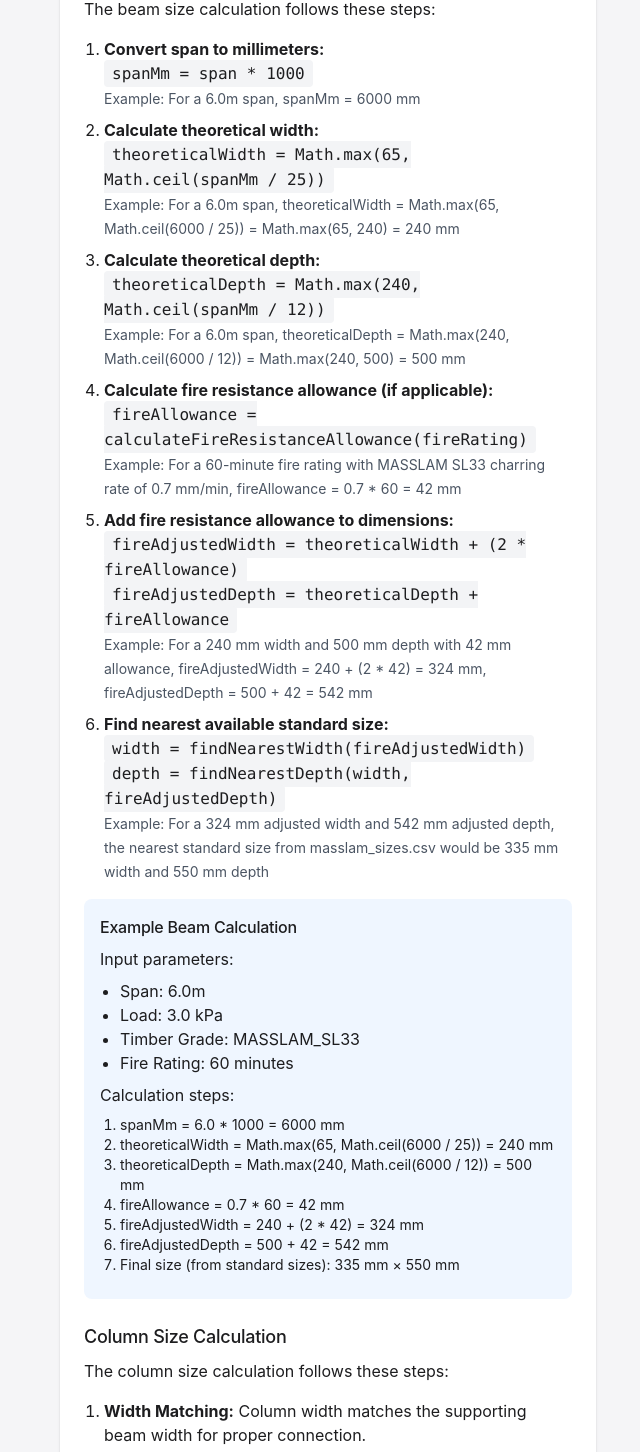
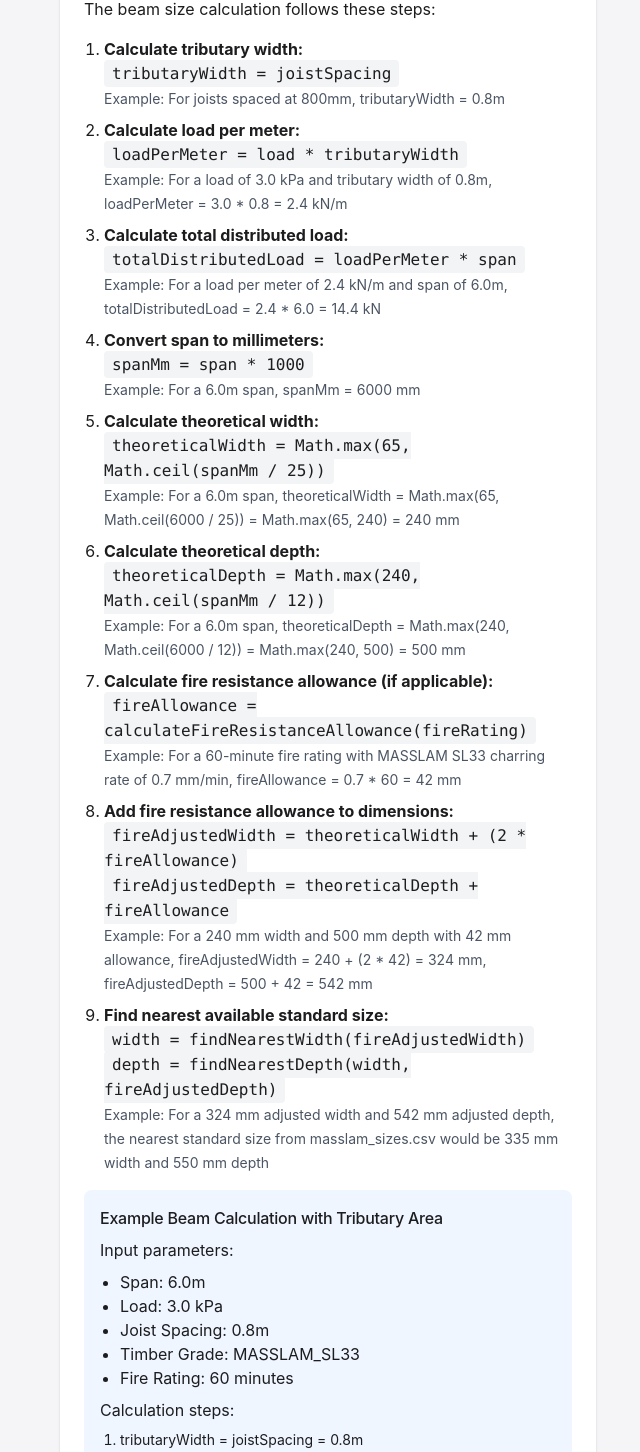
Before and after one commit to Gilbert-Studio-Newbe/MASSLAM-ATC, a Next.js app: page /calculation-methodology in a window 1280 px wide. Shown: the part 3674-5126 px from the top of the page, without its empty margins (28-668 px from the left). Built offline with nearby package versions, Linux system fonts and the light colour scheme.

Commit message:
Add tributary area calculation to beam sizing

```diff
--- a/src/app/calculation-methodology/page.js
+++ b/src/app/calculation-methodology/page.js
@@ -276,6 +276,21 @@ export default function CalculationMethodologyPage() {
             </p>
             <ol className="list-decimal pl-5 mb-4 space-y-2">
               <li>
+                <strong>Calculate tributary width:</strong><br />
+                <code className="bg-gray-100 px-2 py-1 rounded">tributaryWidth = joistSpacing</code><br />
+                <span className="text-sm text-gray-600">Example: For joists spaced at 800mm, tributaryWidth = 0.8m</span>
+              </li>
+              <li>
+                <strong>Calculate load per meter:</strong><br />
+                <code className="bg-gray-100 px-2 py-1 rounded">loadPerMeter = load * tributaryWidth</code><br />
+                <span className="text-sm text-gray-600">Example: For a load of 3.0 kPa and tributary width of 0.8m, loadPerMeter = 3.0 * 0.8 = 2.4 kN/m</span>
+              </li>
+              <li>
+                <strong>Calculate total distributed load:</strong><br />
+                <code className="bg-gray-100 px-2 py-1 rounded">totalDistributedLoad = loadPerMeter * span</code><br />
+                <span className="text-sm text-gray-600">Example: For a load per meter of 2.4 kN/m and span of 6.0m, totalDistributedLoad = 2.4 * 6.0 = 14.4 kN</span>
+              </li>
+              <li>
                 <strong>Convert span to millimeters:</strong><br />
                 <code className="bg-gray-100 px-2 py-1 rounded">spanMm = span * 1000</code><br />
                 <span className="text-sm text-gray-600">Example: For a 6.0m span, spanMm = 6000 mm</span>
@@ -310,16 +325,20 @@ export default function CalculationMethodologyPage() {
             </ol>
 
             <div className="bg-blue-50 p-4 rounded-lg mb-4">
-              <h4 className="font-medium mb-2">Example Beam Calculation</h4>
+              <h4 className="font-medium mb-2">Example Beam Calculation with Tributary Area</h4>
               <p className="mb-2">Input parameters:</p>
               <ul className="list-disc pl-5 mb-2">
                 <li>Span: 6.0m</li>
                 <li>Load: 3.0 kPa</li>
+                <li>Joist Spacing: 0.8m</li>
                 <li>Timber Grade: MASSLAM_SL33</li>
                 <li>Fire Rating: 60 minutes</li>
               </ul>
               <p className="mb-2">Calculation steps:</p>
               <ol className="list-decimal pl-5 mb-2 text-sm">
+                <li>tributaryWidth = joistSpacing = 0.8m</li>
+                <li>loadPerMeter = load * tributaryWidth = 3.0 * 0.8 = 2.4 kN/m</li>
+                <li>totalDistributedLoad = loadPerMeter * span = 2.4 * 6.0 = 14.4 kN</li>
                 <li>spanMm = 6.0 * 1000 = 6000 mm</li>
                 <li>theoreticalWidth = Math.max(65, Math.ceil(6000 / 25)) = 240 mm</li>
                 <li>theoreticalDepth = Math.max(240, Math.ceil(6000 / 12)) = 500 mm</li>
--- a/src/components/TimberCalculator.js
+++ b/src/components/TimberCalculator.js
@@ -29,6 +29,57 @@ import TimberSizesTable from './TimberSizesTable';
 import { calculateCost, formatCurrency } from '../utils/costEstimator';
 // ... other imports as before
 
+// Custom function for beam size calculation with tributary area
+const calculateMultiFloorBeamSize = (span, load, joistSpacing, numFloors, fireRating = 'none') => {
+  // Calculate tributary width for the beam (in meters)
+  // Tributary width is typically half the joist spacing on each side
+  const tributaryWidth = joistSpacing;
+  console.log(`Beam tributary width: ${tributaryWidth.toFixed(2)} m`);
+
+  // Calculate load per meter of beam (kN/m)
+  // load is in kPa (kN/m²), so multiply by tributary width to get kN/m
+  const loadPerMeter = load * tributaryWidth;
+  console.log(`Beam load per meter: ${loadPerMeter.toFixed(2)} kN/m`);
+
+  // Calculate total distributed load on the beam
+  const totalDistributedLoad = loadPerMeter * span;
+  console.log(`Total distributed load on beam: ${totalDistributedLoad.toFixed(2)} kN`);
+
+  // Calculate theoretical width and depth
+  const spanMm = span * 1000; // Convert to mm
+  const theoreticalWidth = Math.max(65, Math.ceil(spanMm / 25)); // Simplified calculation
+  const theoreticalDepth = Math.max(240, Math.ceil(spanMm / 12)); // Simplified calculation
+
+  // Calculate fire resistance allowance if needed
+  let fireAllowance = 0;
+  if (fireRating && fireRating !== 'none') {
+    fireAllowance = calculateFireResistanceAllowance(fireRating);
+  }
+
+  // Add fire resistance allowance to width and depth
+  // For beams, typically 3 sides are exposed (bottom and two sides)
+  const fireAdjustedWidth = theoreticalWidth + (2 * fireAllowance); // Both sides exposed
+  const fireAdjustedDepth = theoreticalDepth + fireAllowance; // Only bottom exposed
+
+  console.log(`Beam size before fire adjustment: ${theoreticalWidth}x${theoreticalDepth}mm`);
+  console.log(`Beam size after fire adjustment: ${fireAdjustedWidth}x${fireAdjustedDepth}mm`);
+
+  // Find the nearest available width and depth
+  const width = findNearestWidth(fireAdjustedWidth);
+  const depth = findNearestDepth(width, fireAdjustedDepth);
+
+  return {
+    width: width,
+    depth: depth,
+    span: span,
+    tributaryWidth: tributaryWidth,
+    loadPerMeter: loadPerMeter,
+    totalDistributedLoad: totalDistributedLoad,
+    fireRating: fireRating,
+    fireAllowance: fireAllowance
+  };
+};
+
 // Rename the custom function to avoid naming conflict
 const calculateMultiFloorColumnSize = (beamWidth, load, height, floors, fireRating = 'none', bayLength, bayWidth) => {
   // Column width should match beam width
@@ -380,8 +431,11 @@ export default function TimberCalculator() {
         // Calculate beam span (beams span perpendicular to joists)
         const beamSpan = joistsRunLengthwise ? maxWidthwiseSpan : maxLengthwiseSpan;
 
-        // Calculate beam size based on span, load, and number of floors
-        const beamSize = calculateBeamSize(beamSpan, load, numFloors, fireRating);
+        // Define joist spacing (in meters)
+        const joistSpacing = 0.8; // 800mm spacing
+
+        // Calculate beam size based on span, load, joist spacing, and number of floors
+        const beamSize = calculateMultiFloorBeamSize(beamSpan, load, joistSpacing, numFloors, fireRating);
 
         // Calculate average bay dimensions for tributary area calculation
         const avgBayLength = buildingLength / lengthwiseBays;
@@ -1442,6 +1496,9 @@ export default function TimberCalculator() {
                           <h4 className="font-semibold mb-2 text-sm md:text-base">Beams</h4>
                           <p className="text-sm md:text-base"><strong>Size:</strong> {results.beams.width}mm × {results.beams.depth}mm</p>
                           <p className="text-sm md:text-base"><strong>Span:</strong> {results.beamSpan?.toFixed(2) || '0.00'}m</p>
+                          <p className="text-sm md:text-base"><strong>Tributary Width:</strong> {results.beams.tributaryWidth?.toFixed(2) || '0.00'}m</p>
+                          <p className="text-sm md:text-base"><strong>Load per Meter:</strong> {results.beams.loadPerMeter?.toFixed(2) || '0.00'} kN/m</p>
+                          <p className="text-sm md:text-base"><strong>Total Load:</strong> {results.beams.totalDistributedLoad?.toFixed(2) || '0.00'} kN</p>
                           {results.beams.fireAllowance > 0 && (
                             <p className="text-sm md:text-base text-blue-600">
                               <strong>Fire Allowance:</strong> {results.beams.fireAllowance.toFixed(1)}mm per face
```
